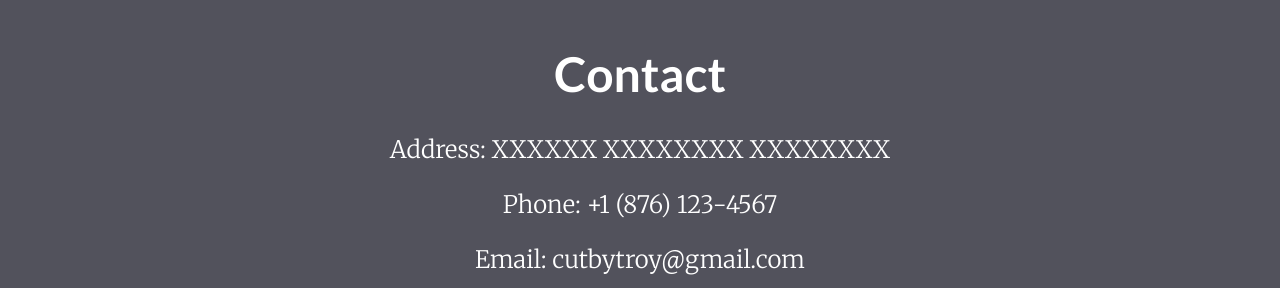
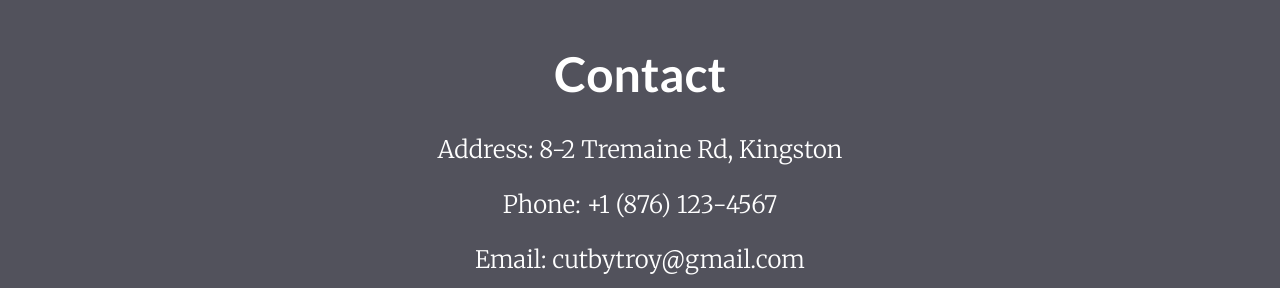
Before and after one commit to devzdevelop/appointments-landing-page, a plain HTML site: page index.html in a window 1280 px wide. Shown: the part 3960-4248 px from the top of the page. Drawn offline with Linux system fonts and the light colour scheme; a script that the page names is missing.

Commit message:
Update index.html
update address

```diff
--- a/index.html
+++ b/index.html
@@ -197,7 +197,7 @@
                 <div class="full-contact-container">
                     <div class="contact-info-container">
                         <!-- <img src="./static/images/telephone.png" alt=""> -->
-                        <p>Address: XXXXXX XXXXXXXX XXXXXXXX</p>
+                        <p>Address: 8-2 Tremaine Rd, Kingston</p>
                         <p>Phone: +1 (876) 123-4567</p>
                         <p>Email: cutbytroy@gmail.com</p>
                     </div>
```
